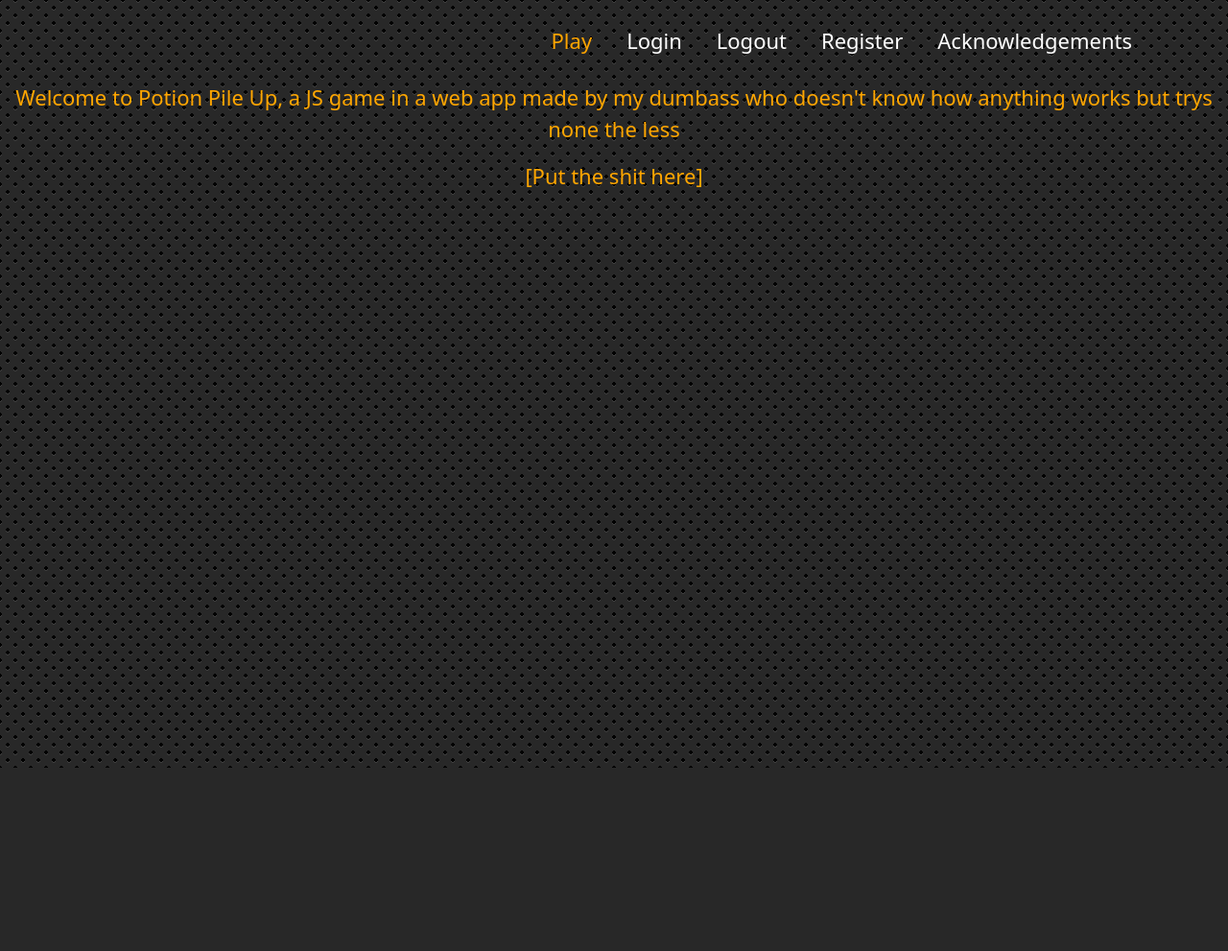
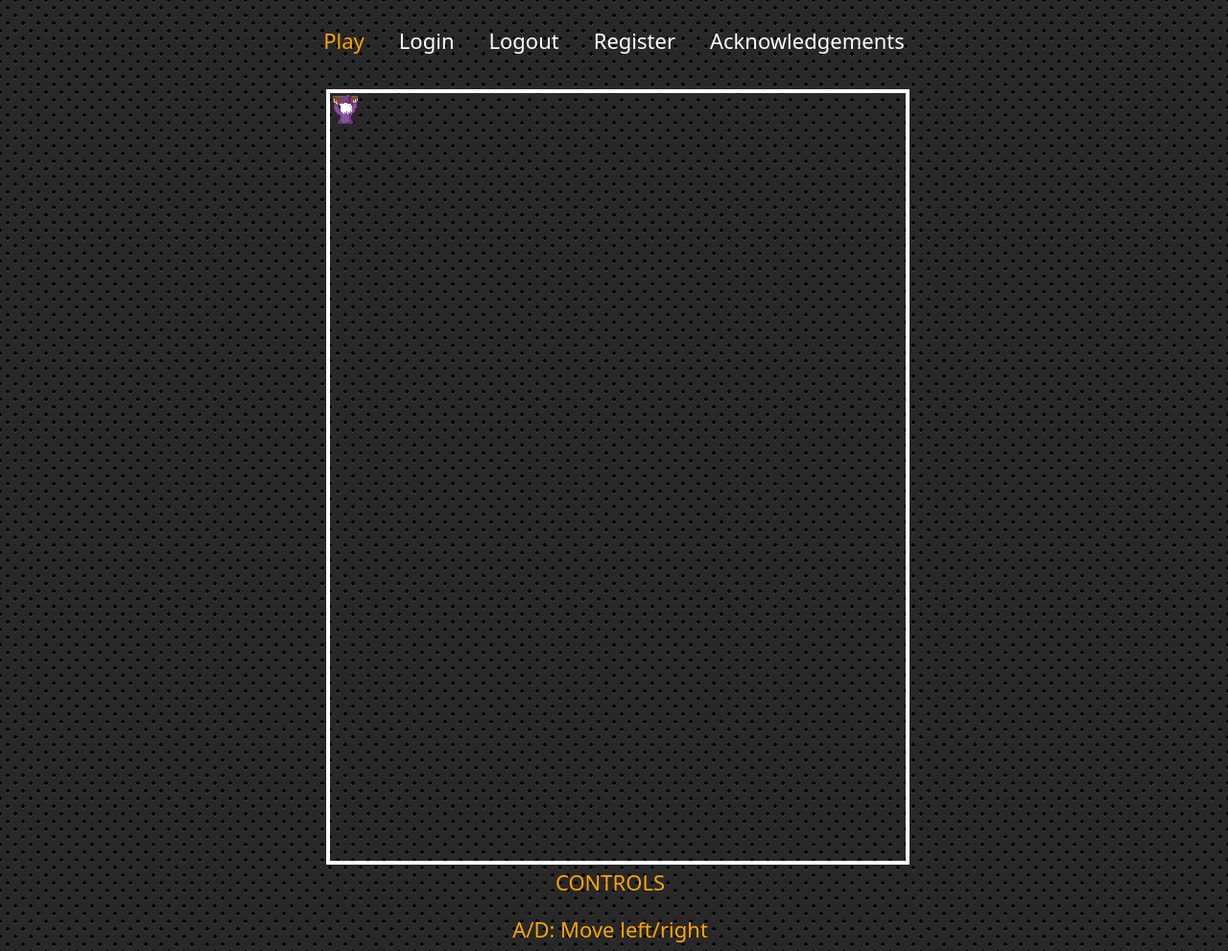
Before and after one commit to fahris-n/potion-pile-up, a Flask app: page / in a window 1280 px wide. Shown: the whole page at 96% size. Before the commit the page ends 800 px from the top, so only its background shows below. Run offline with Flask 3, Linux system fonts and the light colour scheme; the visitor is signed in with stand-in values (Sample User, id 1).

Commit message:
Added CSRF protecting and refined password policy. Got base canvas for game and imorted sprite sheet

```diff
--- a/backend/app.py
+++ b/backend/app.py
@@ -3,143 +3,174 @@
 from flask import Flask, flash, redirect, render_template, request, session
 from flask_session import Session
 from werkzeug.security import check_password_hash, generate_password_hash
+import secrets
 
-# Importing necessary config settings and functions
+# Importing necessary config settings and utility functions
 from secret import DATABASE_URI, SECRET_KEY
 from functions import login_required, is_valid_password, is_profane, is_username_valid, load_bad_words
 from models import db, users, highscores
 
-# Load bad words from file for username checking
-bad_words = load_bad_words('badwords.txt')
-
 # Configure Flask application
 app = Flask(__name__)
+
+# Load bad words from file for username validation
+bad_words = load_bad_words('badwords.txt')
 
 # Configure session to use filesystem (instead of signed cookies)
 app.config["SESSION_PERMANENT"] = False
 app.config["SESSION_TYPE"] = "filesystem"
-app.config["PERMANENT_SESSION_LIFETIME"] = timedelta(minutes=30)
 Session(app)
 
-# Connect to MySQL database hosted on railway
+# Set session idle timeout period
+app.config["PERMANENT_SESSION_LIFETIME"] = timedelta(minutes=30)
+
+# Configure database URI for SQLAlchemy
 app.config['SQLALCHEMY_DATABASE_URI'] = DATABASE_URI
 app.config['SQLALCHEMY_TRACK_MODIFICATIONS'] = True
 
-# Initialize SQLAlchemy with application
+# Initialize SQLAlchemy with Flask application
 db.init_app(app)
 
-# Set secret key
+# Set secret key for session management and CSRF protection
 app.config['SECRET_KEY'] = SECRET_KEY
 
+# Generate CSRF token before handling each request to prevent CSRF attacks
+@app.before_request
+def before_request():
+    if 'csrf_token' not in session:
+        session['csrf_token'] = secrets.token_hex(16)
 
+# Ensure responses are not cached to avoid serving stale data
 @app.after_request
 def after_request(response):
-    """Ensure responses aren't cached"""
     response.headers["Cache-Control"] = "no-cache, no-store, must-revalidate"
     response.headers["Expires"] = 0
     response.headers["Pragma"] = "no-cache"
     return response
 
 
+# Route for homepage, requires users to be logged in
 @app.route("/")
 @login_required
 def index():
     return render_template("index.html")
 
 
+# Route for user login
 @app.route("/login", methods=["GET", "POST"])
 def login():
     """Log user in"""
 
-    # Forget any user_id
-    session.clear()
-
     if request.method == "POST":
         username = request.form.get("username")
         password = request.form.get("password")
+        csrf_token_clientside = request.form.get("csrf_token")
 
+        # Validate form inputs for non-empty values
         if not username or not password:
             flash('Please enter both username and password')
             return render_template('login.html')
 
-        # Query users table for username
+        # Validate CSRF token
+        if csrf_token_clientside != session['csrf_token']:
+            flash('CSRF Token Invalid')
+            return render_template('login.html')
+
+        # Query database for the user
         user = users.query.filter_by(username=username).first()
 
-        # If username doesn't exist or the password hash stored in table doesn't match to password hash being attempted at login, flash error message and re-render login template
+        # Validate user credentials.
         if not user or not check_password_hash(user.password, password):
             flash('Invalid username or password')
             return render_template('login.html')
+        # Set session user ID and redirect to homepage upon successful login
         else:
             session['user_id'] = user.id
             return redirect("/")
 
+    # Render login template with CSRF token for GET requests
     else:
-        return render_template("login.html")
+        return render_template("login.html", csrf_token=session['csrf_token'])
 
 
+# Route for user logout
 @app.route("/logout")
 def logout():
     """Log user out"""
 
-    # Forget any user_id
+    # Clear the session to log the user out
     session.clear()
 
     # Redirect user to login form
-    return redirect("/")
+    return render_template("logout.html")
 
 
+# Route for user registration
 @app.route("/register", methods=["GET", "POST"])
 def register():
     """Register user"""
 
     if request.method == "POST":
-
         username = request.form.get('username')
         password = request.form.get('password')
         confirmation_password = request.form.get('confirmation')
+        csrf_token_clientside = request.form.get('csrf_token')
 
+        # Validate registration form inputs
         if not all ([username, password, confirmation_password]):
             flash('Missing required fields')
             return render_template('register.html')
 
+        # Check for profanity in username
         if not is_profane(username, bad_words):
             flash('Username has been deemed profane and was not accepted')
             return render_template('register.html')
 
+        # Validate username and password according to policy
         if not is_username_valid(username):
             flash('Username must be 18 or less characters and not contain spaces or special characters')
             return render_template('register.html')
 
         if not is_valid_password(password):
-            flash('Password must be between 8 and 20 characters in length and contain at least one special character')
+            flash('Password must be between 8 and 20 characters, include a special character, an upper and lowercase letter, and a digit')
             return render_template('register.html')
 
+        # Ensure password and confirmation match
         if password != confirmation_password:
             flash('Passwords do not match')
             return render_template('register.html')
 
-        # Check if user already exists
+        # Check if username is already taken
         existing_user = users.query.filter_by(username=username).first()
         if existing_user:
             flash('Username already in use')
             return render_template('register.html')
 
-        # Create new user in table if username does not exist and all other reqs are met
+        # Validate CSRF token
+        if csrf_token_clientside != session['csrf_token']:
+            flash('CSRF Token Invalid')
+            return render_template('login.html')
+
+        # Create and save the new user to the database
         new_user = users(username=username, password=generate_password_hash(password))
         db.session.add(new_user)
         db.session.commit()
 
-        # Return user to landing page
+        # Notify user of successful registration
         flash('Registration successful!')
-        return redirect("/login")
+        return render_template("registered.html")
 
+    # Render registration template with CSRF token for GET requests
     else:
-        return render_template("register.html")
+        return render_template("register.html", csrf_token=session['csrf_token'])
 
 
+# Route for acknowledgements page
 @app.route("/acknowledgements", methods=["GET"])
 def acknowledgements():
     return render_template("acknowledgements.html")
 
+
+# Run the application in debug mode
 if __name__ == "__main__":
     app.run(debug=True)
--- a/backend/functions.py
+++ b/backend/functions.py
@@ -26,25 +26,17 @@
 
 # Create username checker function
 def is_username_valid(username):
+    pattern = r'[!@#$%^&*(),.?":{}|<>-]'
     if len(username) > 18:
         return False
     if ' ' in username:
         return False
-    if r'[!@#$%^&*(),.?":{}|<>-]' in username:
+    if re.search(pattern, username):
         return False
 
     return True
 
 # Create password checker function
 def is_valid_password(password):
-    if len(password) < 8 or len(password) > 20:
-        return False
-
-    # Define regular expression pattern
-    special_char = r'[!@#$%^&*(),.?":{}|<>]'
-
-    # Check if password contains at least one of the special characters from the pattern
-    if not re.search(special_char, password):
-        return False
-
-    return True
+    pattern = r"^(?=.{8,20}$)(?=.*[a-z])(?=.*[A-Z])(?=.*\d)(?=.*[@$!%*#?&]).*"
+    return bool(re.match(pattern, password))
--- /dev/null
+++ b/backend/static/game.js
@@ -0,0 +1,17 @@
+const canvas = document.getElementById('canvas');
+const ctx = canvas.getContext("2d");
+const CANVAS_WIDTH = canvas.width = 600;
+const CANVAS_HEIGHT = canvas.height = 800;
+
+const playerImage = new Image();
+playerImage.src = 'static/media/wizard_shuffle_sheet.png'
+const spriteWidth = 32;
+const spriteHeight = 32;
+
+
+function animate() {
+    ctx.clearRect(0, 0, CANVAS_WIDTH, CANVAS_HEIGHT);
+    ctx.drawImage(playerImage, 0, 0, spriteWidth, spriteHeight, 0, 0, spriteWidth, spriteHeight)
+    requestAnimationFrame(animate);
+};
+animate();
--- a/backend/static/style.css
+++ b/backend/static/style.css
@@ -12,11 +12,15 @@
     color: orange;
 }
 
+.navbar-toggler {
+    color: white;
+    background-color: orange;
+}
+
 .bg {
     /*
     Adapted from Atle Mo and Lea Verou
     */
-
     background:
     radial-gradient(black 15%, transparent 16%) 0 0,
     radial-gradient(black 15%, transparent 16%) 8px 8px,
@@ -26,15 +30,39 @@
     background-size:16px 16px;
 }
 
+.container {
+    display: flex;
+    flex-direction: column;
+}
 
-.login-form {
+.login-text {
+    color: orange;
+    font-size: 28px;
+    text-align: center;
+    padding-top: 100px;
+    padding-bottom: 100px;
+}
+
+/* .login-form {
+    float: left;
     display: flex;
     flex-direction: column;
     justify-content: center;
     align-items: center;
     height: 100vh;
+    width: 50%;
 }
 
+.login-text-container {
+    display: flex;
+}
+
+.login-text {
+    color: orange;
+    font-size: 32px;
+    text-align: center;
+
+} */
 
 .register-form {
     display: flex;
@@ -61,6 +89,12 @@
     font-size: 22px;
 }
 
+.center {
+    display: flex;
+    justify-content: center;
+    align-items: center;
+}
+
 .flashes {
     color: white;
     list-style: none;
@@ -75,8 +109,45 @@
     box-shadow: 0 0 10px rgba(0, 0, 0, 0.1);
 }
 
-.homepage-text {
+.tutorial-text {
+    position: absolute;
+    padding-right: 8px;
+    top: 20;
+    left: calc(70% + 10px);
     text-align: center;
     font-size: 22px;
     color: rgb(255, 166, 0);
+    padding-top: 8px;
 }
+
+.canvas-container {
+    position: absolute;
+    top: 0;
+    left: 0;
+    right: 0;
+    bottom: 0;
+    margin: auto;
+    width: 600px;
+    height: 800px;
+    padding-top: 8px;
+}
+
+
+@media (max-width: 1480px) {
+    .canvas-container {
+        position: relative;
+    }
+    .tutorial-text {
+        left: 0;
+        right: 0;
+        position: relative;
+        top: 10px;
+    }
+
+    .login-text {
+        left: 0;
+        right: 0;
+        position: relative;
+        top: 10px;
+    }
+}
--- a/backend/templates/index.html
+++ b/backend/templates/index.html
@@ -6,12 +6,17 @@
 
 {% block main %}
 
-<container>
-    <div class="homepage-text">
-        <p>Welcome to Potion Pile Up, a JS game in a web app made by my dumbass who doesn't know how anything works but trys none the less</p>
-        <p>[Put the shit here]</p>
+<body>
+    <div class="canvas-container">
+        <canvas id="canvas" width="600" height="800" style="border:4px solid #ffffff;">
+        </canvas>
     </div>
-</container>
+    <div class="tutorial-text">
+        <p>CONTROLS</p>
+        <p>A/D: Move left/right</p>
+    </div>
+    <script src="{{ url_for('static', filename='game.js') }}"></script>
+</body>
 
     <!-- Embed audio file-->
     <audio id="bg-music-login" loop>
--- a/backend/templates/layout.html
+++ b/backend/templates/layout.html
@@ -63,6 +63,7 @@
 
         <!-- Bootstrap JavaScript -->
         <script src="https://cdn.jsdelivr.net/npm/bootstrap@5.3.2/dist/js/bootstrap.bundle.min.js" integrity="sha384-C6RzsynM9kWDrMNeT87bh95OGNyZPhcTNXj1NW7RuBCsyN/o0jlpcV8Qyq46cDfL" crossorigin="anonymous"></script>
+
         <script>
             // Initialize Bootstrap components for navbar hamburger icon
             var navbarToggler = document.querySelector('.navbar-toggler');
--- a/backend/templates/register.html
+++ b/backend/templates/register.html
@@ -17,6 +17,9 @@
         <div class="mb-3">
             <input class="form-control mx-auto w-auto" name="confirmation" placeholder="Confirm Password" type="password">
         </div>
+        <div class="mb-3">
+            <input type="hidden" name="csrf_token" value="{{ csrf_token }}">
+        </div>
         <div class="text-center">
             <button class="btn btn-primary" type="submit">Register</button>
         </div>
```
Also changed, not shown: TODO.txt (deleted, +0 -27 lines), backend/templates/login.html (+11 -0 lines), backend/templates/logout.html (added, +14 -0 lines), backend/templates/registered.html (added, +14 -0 lines), backend/static/media/potions.png (added), backend/static/media/wizard_shuffle_sheet.png (added), frontend/game.js (deleted), frontend/style.css (deleted), 2 other files.
